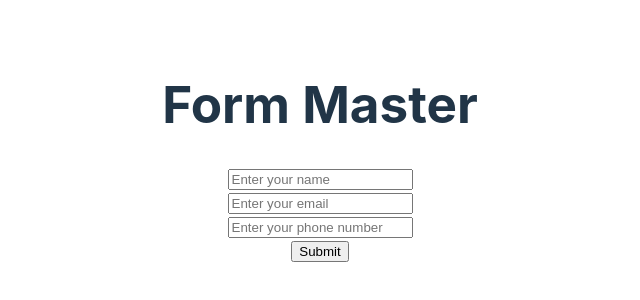
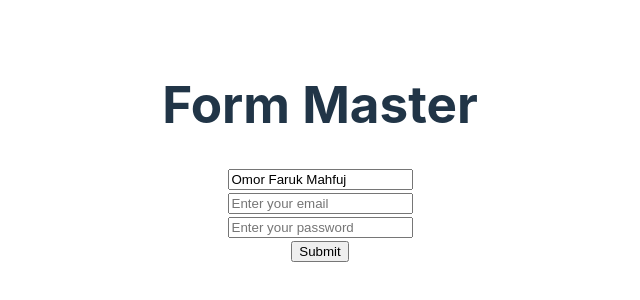
Before and after one commit to omorfarukmahfuj/46-Form-Master, a React (Vite) app: page / in a window 1280 px wide. Shown: the part 248-548 px from the top of the page, without its empty margins (320-960 px from the left). Built offline with nearby package versions, Linux system fonts and the light colour scheme.

Commit message:
StateFullForm Added

```diff
--- a/src/App.jsx
+++ b/src/App.jsx
@@ -1,11 +1,13 @@
 import './App.css'
-import SimpleForm from './assets/Components/SimpleForm/SimpleForm';
+// import SimpleForm from './assets/Components/SimpleForm/SimpleForm';
+import StateFullForm from './assets/StateFullForm/StateFullForm';
 
 function App() {
   return (
     <>
       <h1>Form Master</h1>
-      <SimpleForm></SimpleForm>
+      {/* <SimpleForm></SimpleForm> */}
+      <StateFullForm></StateFullForm>
     </>
   )
 }
--- a/src/assets/Components/SimpleForm/SimpleForm.jsx
+++ b/src/assets/Components/SimpleForm/SimpleForm.jsx
@@ -1,4 +1,3 @@
-
 const SimpleForm = () => {
   const handleSubmit = event => {
     event.preventDefault(); // prevent default site loading when form is submitted
--- /dev/null
+++ b/src/assets/StateFullForm/StateFullForm.jsx
@@ -0,0 +1,53 @@
+import { useState } from "react";
+
+const StateFullForm = () => {
+  const [name, setName] = useState("Omor Faruk Mahfuj");
+  const [email, setEmail] = useState(null);
+  const [password, setPassword] = useState(null);
+  const [error, setError] = useState('');
+
+  const handleSubmit = event => {
+    event.preventDefault(); // prevent default site loading when form is submitted
+    if (password.length < 6) {
+      setError('Password must be at least 6 characters')
+    }
+    else {
+      setError('');
+      console.log(name, email, password);
+    }
+  };
+
+  const handleNameChange = event => {
+    console.log(event.target.value);
+    setName(event.target.value);
+  };
+
+  const handleEmailChange = event => {
+    console.log(event.target.value);
+    setEmail(event.target.value);
+  };
+
+  const handlePasswordChange = event => {
+    console.log(event.target.value);
+    setPassword(event.target.value);
+  };
+  return (
+    <div>
+      <form onSubmit={handleSubmit}>
+        <input value={name} onChange={handleNameChange} type="text" name="name" placeholder="Enter your name" />
+        <br />
+        <input onChange={handleEmailChange} type="email" name="email" placeholder="Enter your email" />
+        <br />
+        <input onChange={handlePasswordChange} type="password" name="password" placeholder="Enter your password" required />
+        <br />
+        <input type="submit" value="Submit" />
+        {
+          error && <p style={{ color: 'red' }}>{error}</p>
+        }
+      </form>
+    </div>
+  );
+};
+
+
+export default StateFullForm;
```
